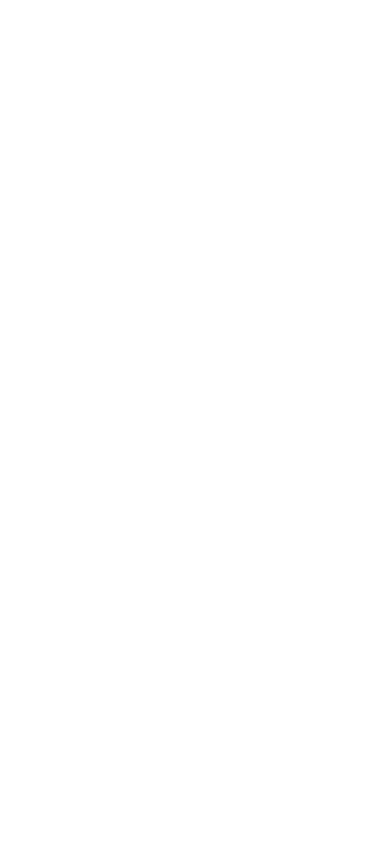
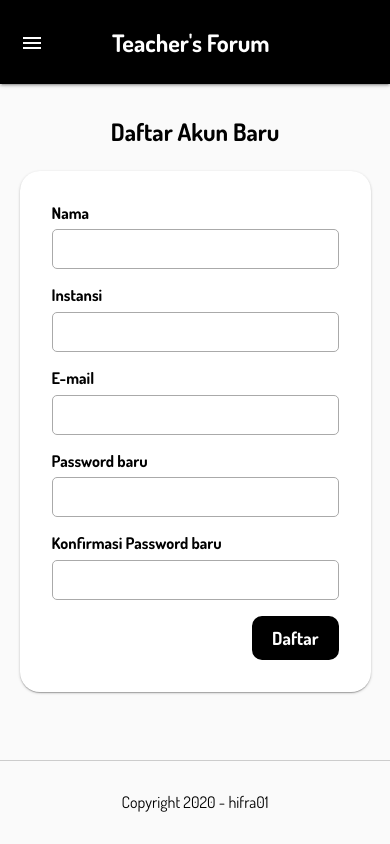
Before and after one commit to hifra01/hifra01.github.io, a plain HTML site: page register.html in a window 390 px wide. Drawn offline with Linux system fonts and the light colour scheme.

Commit message:
Added login and register page, with mobile view

```diff
--- a/assets/css/main.css
+++ b/assets/css/main.css
@@ -112,18 +112,37 @@ html, body, main {
         height: 100%;
         margin-right: 0;
         z-index: -1;
+        box-shadow: var(--shadow-1dp);
     }
     .nav-drawer.open {
         visibility: visible;
         transform: translate(250px, 0);
     }
     .nav-drawer ul {
+        padding: 0;
+        display: block;
+        list-style: none;
         height: 100%;
         margin-top: var(--app-bar-height);
         background-color: var(--primary-bg-color-invert);
     }
+    .nav-drawer ul li {
+        width: 100%;
+        height: initial;
+        padding: 1em;
+    }
     .nav-drawer ul li a {
+        padding-left: 2em;
+        margin: 0;
         color: var(--primary-color-invert);
+        width: 100%;
+        display: inline-block;
+        text-decoration: none;
+        border-radius: 90px;
+    }
+    .nav-drawer ul li a:active {
+        color: var(--primary-color);
+        background-color: var(--primary-bg-color);
     }
 }
 
@@ -183,7 +202,7 @@ main {
 .form-input {
     display: block;
     width: 100%;
-    min-height: 1.5em;
+    min-height: 3em;
     margin-top: 0.5em;
     padding: 0.25em;
     border-radius: 5px;
@@ -212,10 +231,11 @@ footer {
     left: 0;
     border-top: 1px solid #cccccc;
     background-color: var(--bg-color);
+    display: flex;
 }
 
 footer p {
-    margin-top: 1.5em;
+    margin: auto;
     text-align: center;
 }
 
@@ -238,3 +258,16 @@ footer p {
         width: 90%;
     }
 }
+
+/*Page: register.html*/
+
+#register-dialog {
+    width: 40%;
+    margin-top: 8%;
+}
+
+@media screen and (max-width: 1024px) {
+    #register-dialog {
+        width: 90%;
+    }
+}
--- a/assets/js/script.js
+++ b/assets/js/script.js
@@ -1,4 +1,5 @@
 const navButton = document.getElementById("nav-button")
 navButton.onclick = () => {
-
+    navDrawer = document.getElementById("nav-drawer")
+    navDrawer.classList.toggle("open")
 }
--- a/register.html
+++ b/register.html
@@ -3,8 +3,54 @@
 <head>
     <meta charset="UTF-8">
     <title>:: Daftar :: - Teacher's Forum</title>
+    <link rel="stylesheet" href="assets/css/main.css">
 </head>
 <body>
-
+    <header class="app-bar">
+        <button id="nav-button" class="app-bar-nav-button"><i class="material-icons">menu</i></button>
+        <h1 class="app-bar-title">Teacher's Forum</h1>
+        <nav id="nav-drawer" class="nav-drawer">
+            <ul>
+                <li><a href="./login.html" class="nav-item">Login</a></li>
+                <li><a href="./register.html" class="nav-item">Daftar</a></li>
+            </ul>
+        </nav>
+    </header>
+    <main class="flex-main">
+        <section id="register-dialog">
+            <h2 class="section-title">Daftar Akun Baru</h2>
+            <div id="register-box" class="card">
+                <form class="form">
+                    <div class="form-input-group">
+                        <label for="registerName" class="form-label">Nama</label>
+                        <input type="text" id="registerName" name="registerName" class="form-input" required>
+                    </div>
+                    <div class="form-input-group">
+                        <label for="registerOffice" class="form-label">Instansi</label>
+                        <input type="text" id="registerOffice" name="registerOffice" class="form-input" required>
+                    </div>
+                    <div class="form-input-group">
+                        <label for="registerEmail" class="form-label">E-mail</label>
+                        <input type="email" id="registerEmail" name="registerEmail" class="form-input" required>
+                    </div>
+                    <div class="form-input-group">
+                        <label for="registerPassword" class="form-label">Password baru</label>
+                        <input type="password" id="registerPassword" name="registerPassword" class="form-input" required>
+                    </div>
+                    <div class="form-input-group">
+                        <label for="registerPasswordConfirm" class="form-label">Konfirmasi Password baru</label>
+                        <input type="password" id="registerPasswordConfirm" name="registerPasswordConfirm" class="form-input" required>
+                    </div>
+                    <div class="form-button-group">
+                        <a href="./login.html" class="button-primary">Daftar</a>
+                    </div>
+                </form>
+            </div>
+        </section>
+    </main>
+    <footer>
+        <p>Copyright 2020 - hifra01</p>
+    </footer>
+    <script src="./assets/js/script.js"></script>
 </body>
 </html>
```
Also changed, not shown: login.html (+5 -5 lines).
